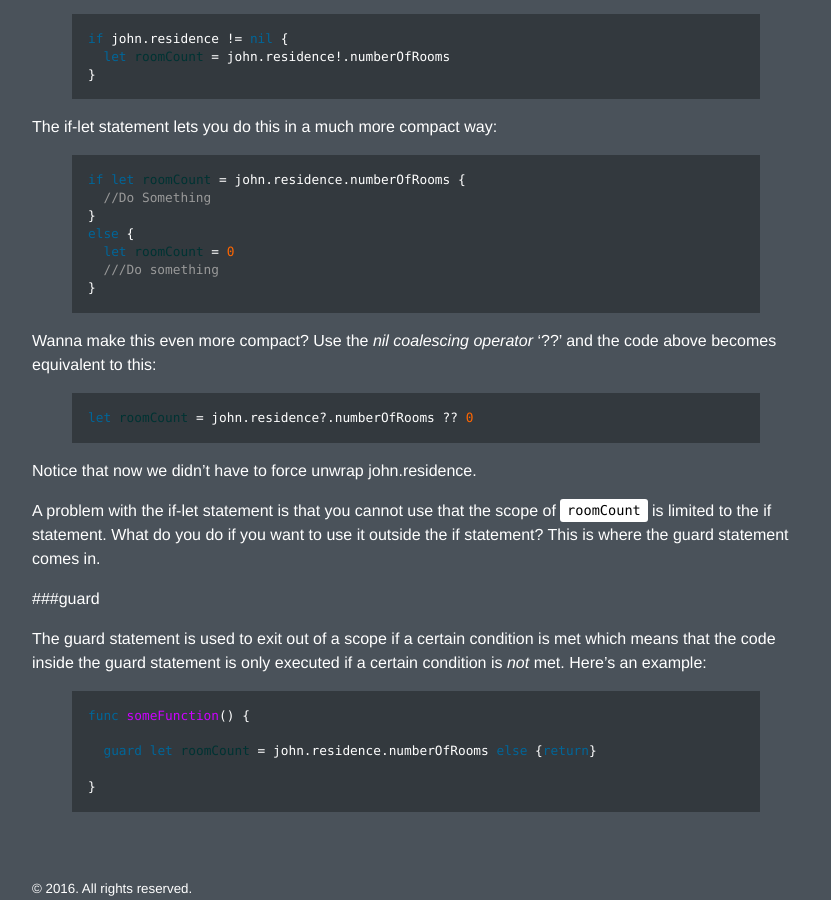
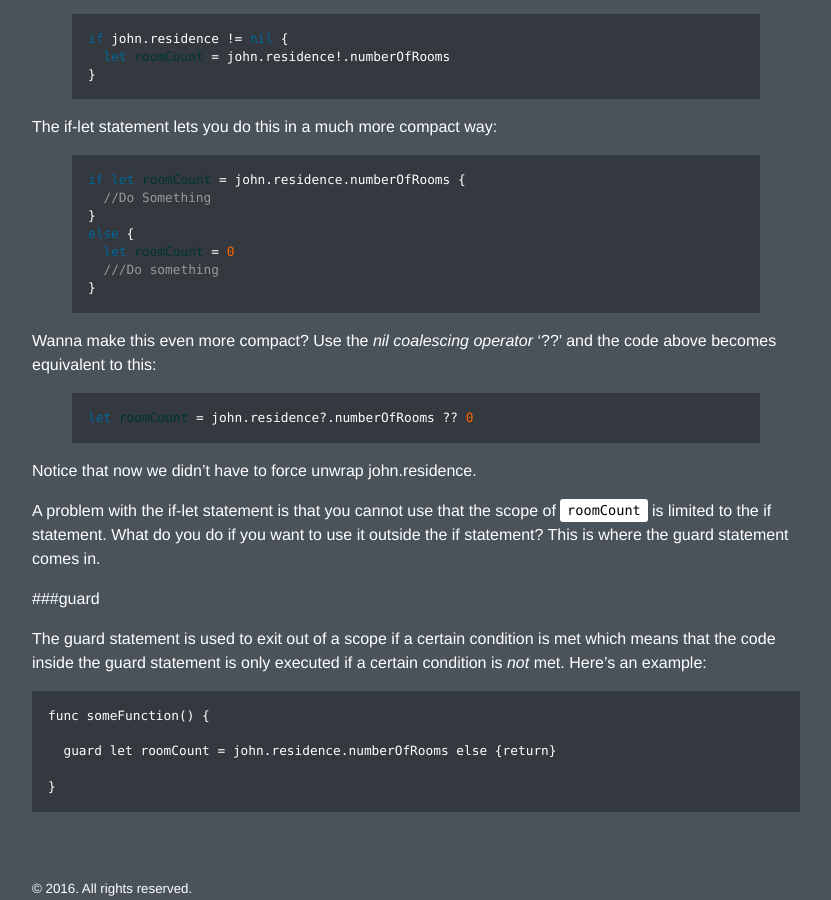
Before and after one commit to AtharvaVaidya/atharvavaidya.github.io, a Jekyll site: the page built from _posts/2015-12-07-Optionals.md, in a window 1280 px wide and 900 px high, scrolled down 1606 px. Shown: the whole window, without its empty margins (224-1055 px from the left). Built offline with Jekyll 4.4.1, drawn with Linux system fonts in a browser that asks for light colours.

Commit message:
Update 2015-12-07-Optionals.md

`````diff
--- a/_posts/2015-12-07-Optionals.md
+++ b/_posts/2015-12-07-Optionals.md
@@ -104,10 +104,10 @@ A problem with the if-let statement is that you cannot use that the scope of `ro
 
 The guard statement is used to exit out of a scope if a certain condition is met which means that the code inside the guard statement is only executed if a certain condition is *not* met. Here's an example:
 
-{%highlight swift%}
+````Swift
 func someFunction() {
 
   guard let roomCount = john.residence.numberOfRooms else {return}
 
 }
-{%endhighlight%}
+````
`````
